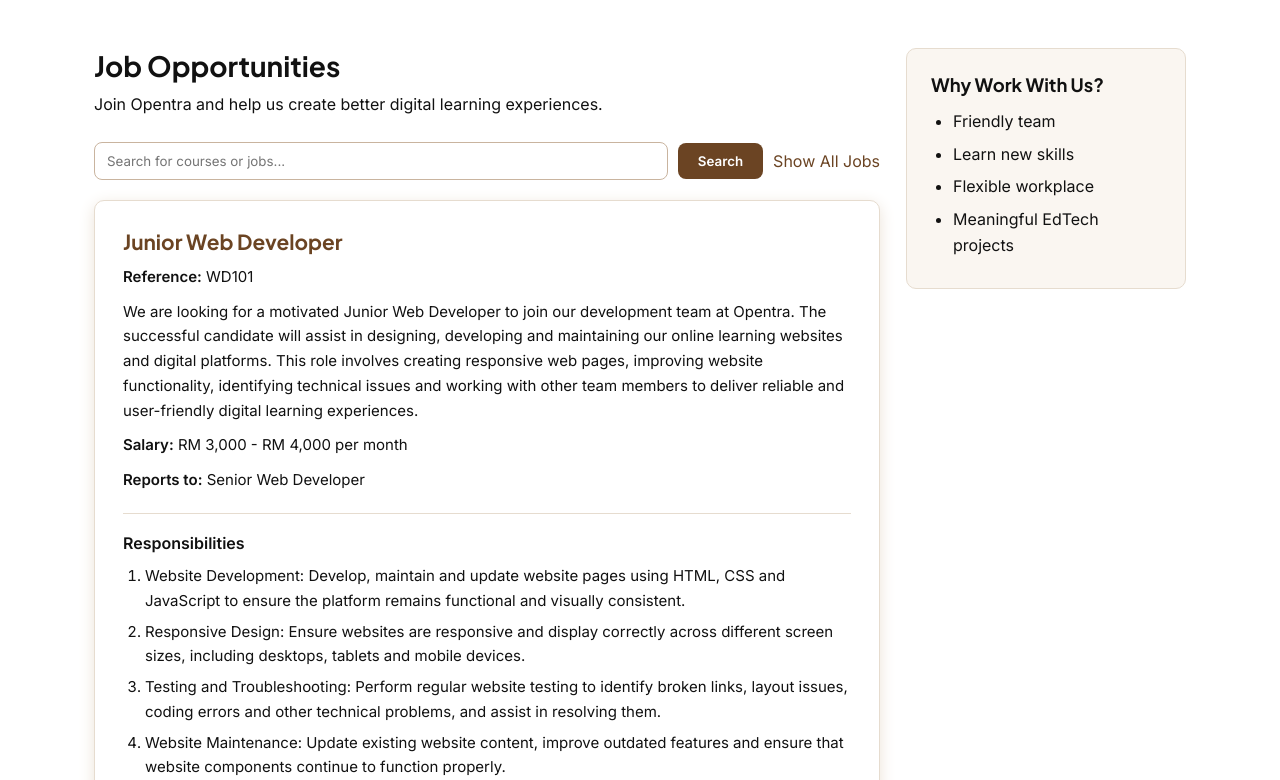
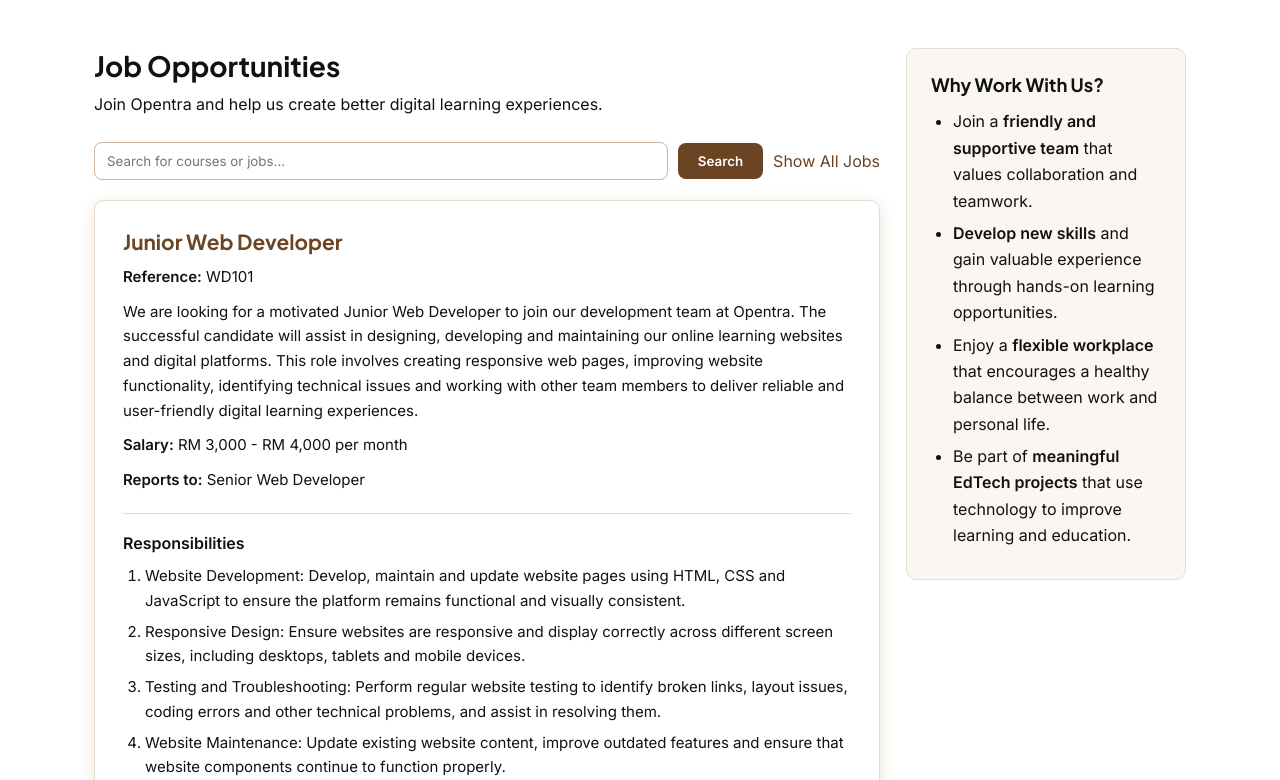
Before and after one commit to 106728696/Opentra-Part-2, a PHP site: page /jobs.php in a window 1280 px wide. Shown: the part 76-856 px from the top of the page. Run offline with PHP 8.4, Linux system fonts and the light colour scheme; data comes from the database, SQL or seed files in the repository.

Commit message:
improve aside information

```diff
--- a/jobs.php
+++ b/jobs.php
@@ -102,10 +102,10 @@ if ($search !== "") {
         <h2>Why Work With Us?</h2>
 
         <ul>
-            <li>Friendly team</li>
-            <li>Learn new skills</li>
-            <li>Flexible workplace</li>
-            <li>Meaningful EdTech projects</li>
+            <li>Join a <strong>friendly and supportive team</strong> that values collaboration and teamwork.</li>
+            <li><strong>Develop new skills</strong> and gain valuable experience through hands-on learning opportunities.</li>
+            <li>Enjoy a <strong>flexible workplace</strong> that encourages a healthy balance between work and personal life.</li>
+            <li>Be part of <strong>meaningful EdTech projects</strong> that use technology to improve learning and education.</li>
         </ul>
     </aside>
 
```
